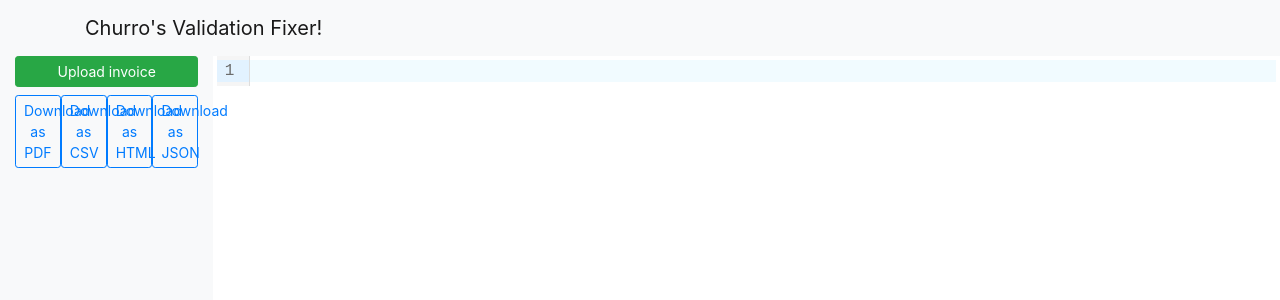
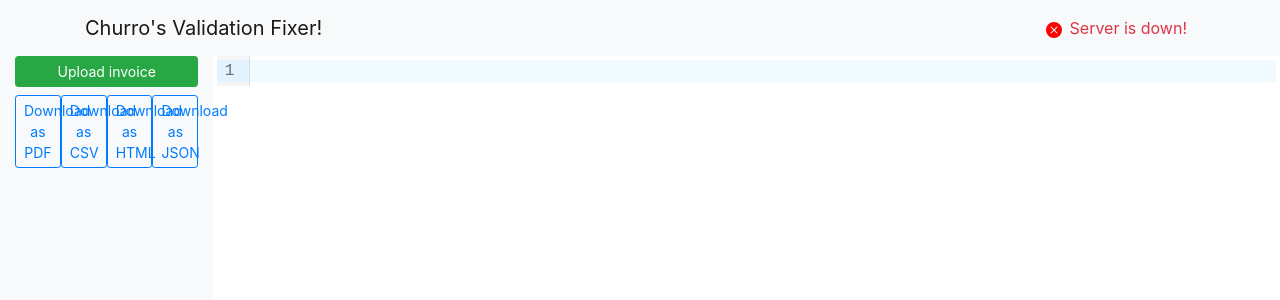
Before and after one commit to jeremytraini/churroflow, a React (Create React App) app: page / in a window 1280 px wide. Shown: the top 300 px of the page. Built offline with nearby package versions, Linux system fonts and the light colour scheme; no server answers.

Commit message:
Implementing server aliveness checker

```diff
--- a/src/components/Navbar.js
+++ b/src/components/Navbar.js
@@ -1,18 +1,52 @@
 import Container from 'react-bootstrap/Container';
 import Nav from 'react-bootstrap/Nav';
 import Navbar from 'react-bootstrap/Navbar';
-import NavDropdown from 'react-bootstrap/NavDropdown';
+import React, { useState, useEffect } from 'react';
+import APIService from "../services/APIService.js";
 
 function BasicNavbar() {
+  const [isAlive, setIsAlive] = useState(false);
+
+  useEffect(() => {
+    checkAliveness();
+    const interval = window.setInterval(() => {
+      checkAliveness();
+    }, 5000);
+    return () => clearInterval(interval);
+  }, []);
+
+  const checkAliveness = () => {
+    APIService.checkAliveness().then((response) => {
+      setIsAlive(response.data.is_alive);
+    }).catch((err) => {
+      setIsAlive(false);
+    });
+  }
+
   return (
     <Navbar bg="light" expand="lg">
       <Container>
-        <Navbar.Brand href="#home">Churro's Validation Fixer!</Navbar.Brand>
+        <Navbar.Brand className="justify-content-start">Churro's Validation Fixer!</Navbar.Brand>
         <Navbar.Toggle aria-controls="basic-navbar-nav" />
-        <Navbar.Collapse id="basic-navbar-nav">
+        <Navbar.Collapse className="justify-content-end">
           <Nav className="me-auto">
-            {/* <Nav.Link href="#home">Home</Nav.Link>
-            <Nav.Link href="#link">Link</Nav.Link> */}
+            <Navbar.Text>
+              {isAlive ? (
+                <>
+                  <svg xmlns="http://www.w3.org/2000/svg" width="16" height="16" fill="green" class="bi bi-check-circle-fill" viewBox="0 0 16 16">
+                    <path d="M16 8A8 8 0 1 1 0 8a8 8 0 0 1 16 0zm-3.97-3.03a.75.75 0 0 0-1.08.022L7.477 9.417 5.384 7.323a.75.75 0 0 0-1.06 1.06L6.97 11.03a.75.75 0 0 0 1.079-.02l3.992-4.99a.75.75 0 0 0-.01-1.05z"/>
+                  </svg>
+                  <span className="text-success m-2">Server is up!</span>
+                </>
+                ) : (
+                  <>
+                    <svg xmlns="http://www.w3.org/2000/svg" width="16" height="16" fill="red" class="bi bi-x-circle-fill" viewBox="0 0 16 16">
+                      <path d="M16 8A8 8 0 1 1 0 8a8 8 0 0 1 16 0zM5.354 4.646a.5.5 0 1 0-.708.708L7.293 8l-2.647 2.646a.5.5 0 0 0 .708.708L8 8.707l2.646 2.647a.5.5 0 0 0 .708-.708L8.707 8l2.647-2.646a.5.5 0 0 0-.708-.708L8 7.293 5.354 4.646z"/>
+                    </svg>
+                    <span className="text-danger m-2">Server is down!</span>
+                  </>
+                )}
+            </Navbar.Text>
           </Nav>
         </Navbar.Collapse>
       </Container>
--- a/src/services/APIService.js
+++ b/src/services/APIService.js
@@ -41,11 +41,14 @@ const getReport = (reportId) => {
   });
 };
 
-
+const checkAliveness = () => {
+  return http.get(URL + "/health_check/v1");
+};
 
 const FileUploadService = {
   uploadText,
   getReport,
+  checkAliveness,
 };
 
 export default FileUploadService;
```
